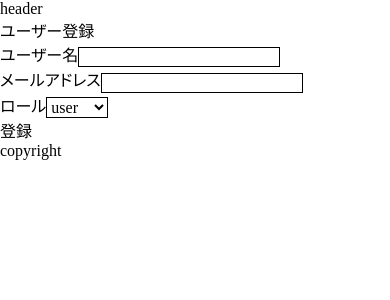
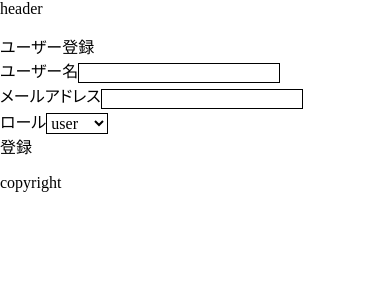
Before and after one commit to kobitoDevelopment/Next.js_de_Auth_sinagara_Obenkyo, a Next.js app: page /signup in a window 390 px wide. Shown: the top 300 px of the page. Built offline with nearby package versions, Linux system fonts and the light colour scheme; no server answers.

Commit message:
Update globals.css

```diff
--- a/src/app/globals.css
+++ b/src/app/globals.css
@@ -138,8 +138,28 @@ body {
   }
 }
 
+main {
+  padding-top: 64px;
+  padding-bottom: 64px;
+}
+@media (min-width: 768px) and (max-width: 1024px) {
+  main {
+    padding-top: 32px;
+    padding-bottom: 32px;
+  }
+}
+@media (max-width: 767px) {
+  main {
+    padding-top: 16px;
+    padding-bottom: 16px;
+  }
+}
+
 .wrap {
   width: 100%;
+  min-height: 100vh;
+  display: flex;
+  flex-direction: column;
   margin: 0 auto;
   max-width: var(--sizeMaxWidthPC);
   @media (min-width: 768px) and (max-width: 1024px) {
```
